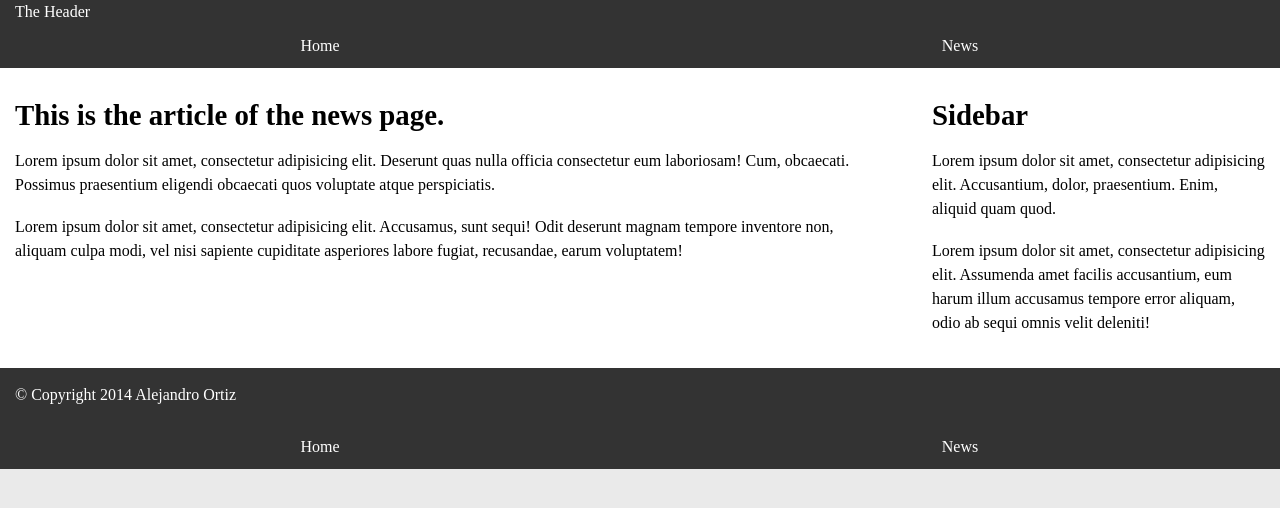
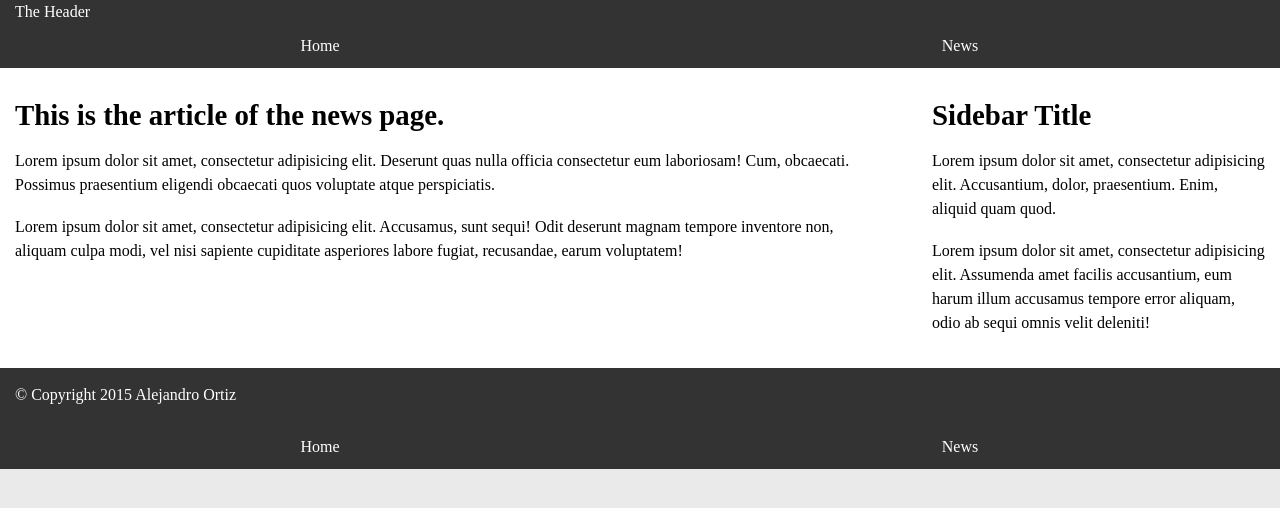
Before and after one commit to ajndroortiz/test-site, a Jekyll site: the page built from news.html, in a window 1280 px wide. Shown: the top 508 px of the page. Built offline with Jekyll 4.4.1, drawn with Linux system fonts in a browser that asks for light colours; Markdown is read by kramdown in place of the engine named in the settings.

Commit message:
added auto date update in copyright section

```diff
--- a/_includes/footer.html
+++ b/_includes/footer.html
@@ -1,6 +1,6 @@
 
 	<footer>
-		<p>&copy; Copyright 2014 Alejandro Ortiz</p>
+		<p>&copy; Copyright {{ site.time | date: "%Y" }} Alejandro Ortiz</p>
 		{% include nav.html %}
 	</footer>
 
--- a/_includes/header.html
+++ b/_includes/header.html
@@ -6,7 +6,7 @@
   <head>
     <meta charset="utf-8">
     <meta http-equiv="X-UA-Compatible" content="IE=edge">
-    <title>Test Jekyll Page</title>
+    <title>{{ page.title }}</title>
     <meta name="description" content="">
     <meta name="viewport" content="width=device-width, initial-scale=1.0" />
     <link rel="stylesheet" href="{{site.baseurl}}/css/app.css">
--- a/index.html
+++ b/index.html
@@ -1,5 +1,6 @@
 ---
 layout: default
+title: My test site created using Jekyll
 ---
 
     <section>
--- a/news.html
+++ b/news.html
@@ -12,7 +13,7 @@ layout: default
     </article>
     <aside>
         <div class="news-sidebar">
-            <h2>Sidebar</h2>
+            <h2>Sidebar Title</h2>
             <p>Lorem ipsum dolor sit amet, consectetur adipisicing elit. Accusantium, dolor, praesentium. Enim, aliquid quam quod.</p>
             <p>Lorem ipsum dolor sit amet, consectetur adipisicing elit. Assumenda amet facilis accusantium, eum harum illum accusamus tempore error aliquam, odio ab sequi omnis velit deleniti!</p>
         </div>
```
Also changed, not shown: other parts of news.html (+1 -0 lines).
